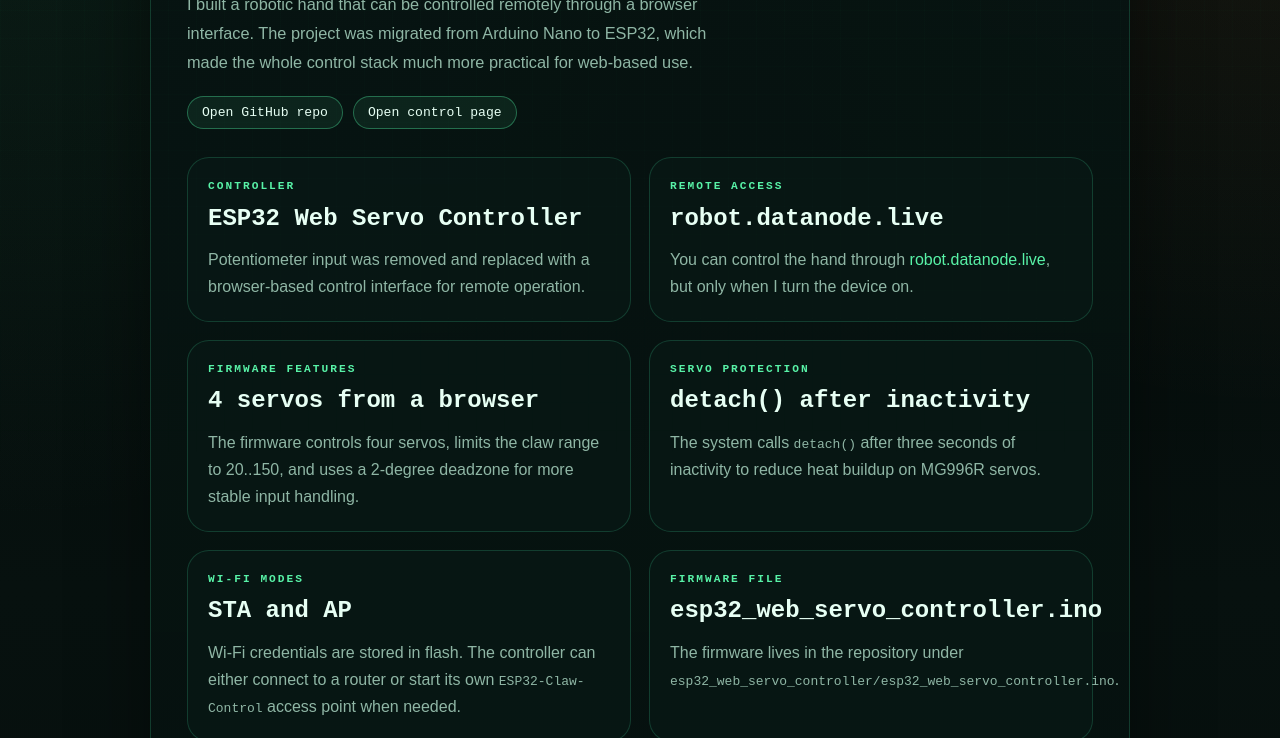
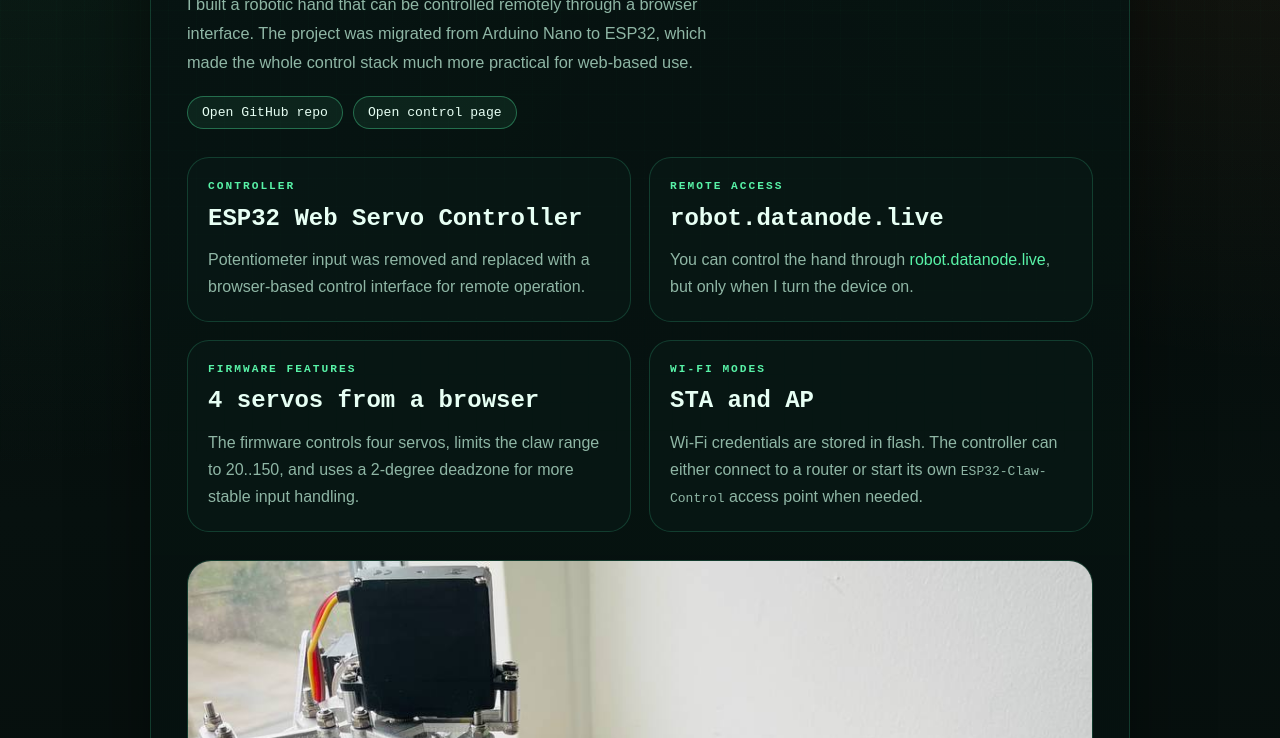
Before and after one commit to TimofeySukh/Research-Archive, a plain HTML site: page projects/robohand.html in a window 1280 px wide. Shown: the part 214-952 px from the top of the page. Drawn offline with Linux system fonts and the light colour scheme.

Commit message:
Trim Robohand detail cards

```diff
--- a/projects/robohand.html
+++ b/projects/robohand.html
@@ -63,27 +63,11 @@
           </p>
         </article>
         <article class="project-detail-card">
-          <p class="panel-label">Servo protection</p>
-          <strong>detach() after inactivity</strong>
-          <p class="project-detail-copy">
-            The system calls <code>detach()</code> after three seconds of inactivity to reduce heat
-            buildup on MG996R servos.
-          </p>
-        </article>
-        <article class="project-detail-card">
           <p class="panel-label">Wi-Fi modes</p>
           <strong>STA and AP</strong>
           <p class="project-detail-copy">
             Wi-Fi credentials are stored in flash. The controller can either connect to a router or
             start its own <code>ESP32-Claw-Control</code> access point when needed.
-          </p>
-        </article>
-        <article class="project-detail-card">
-          <p class="panel-label">Firmware file</p>
-          <strong><code>esp32_web_servo_controller.ino</code></strong>
-          <p class="project-detail-copy">
-            The firmware lives in the repository under
-            <code>esp32_web_servo_controller/esp32_web_servo_controller.ino</code>.
           </p>
         </article>
       </section>
```
